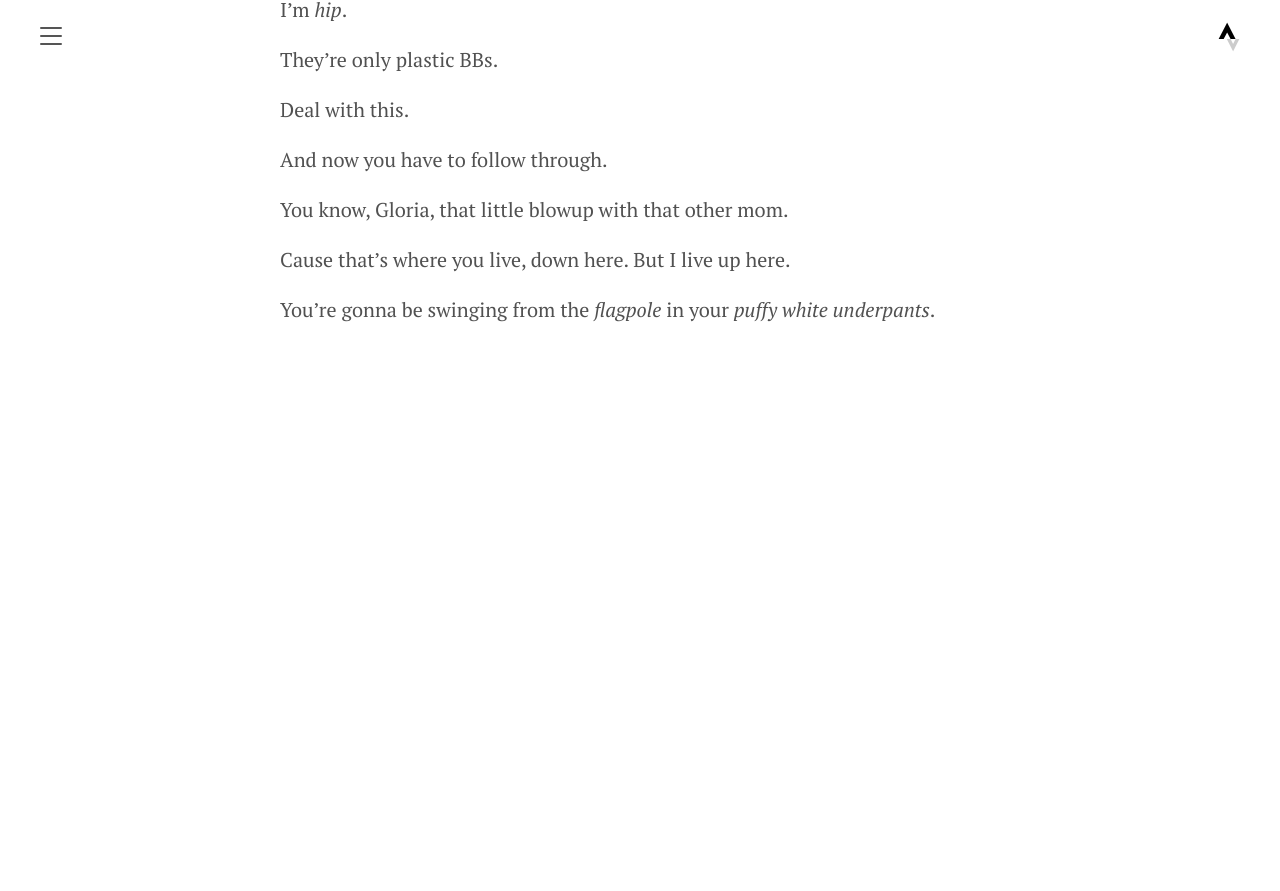
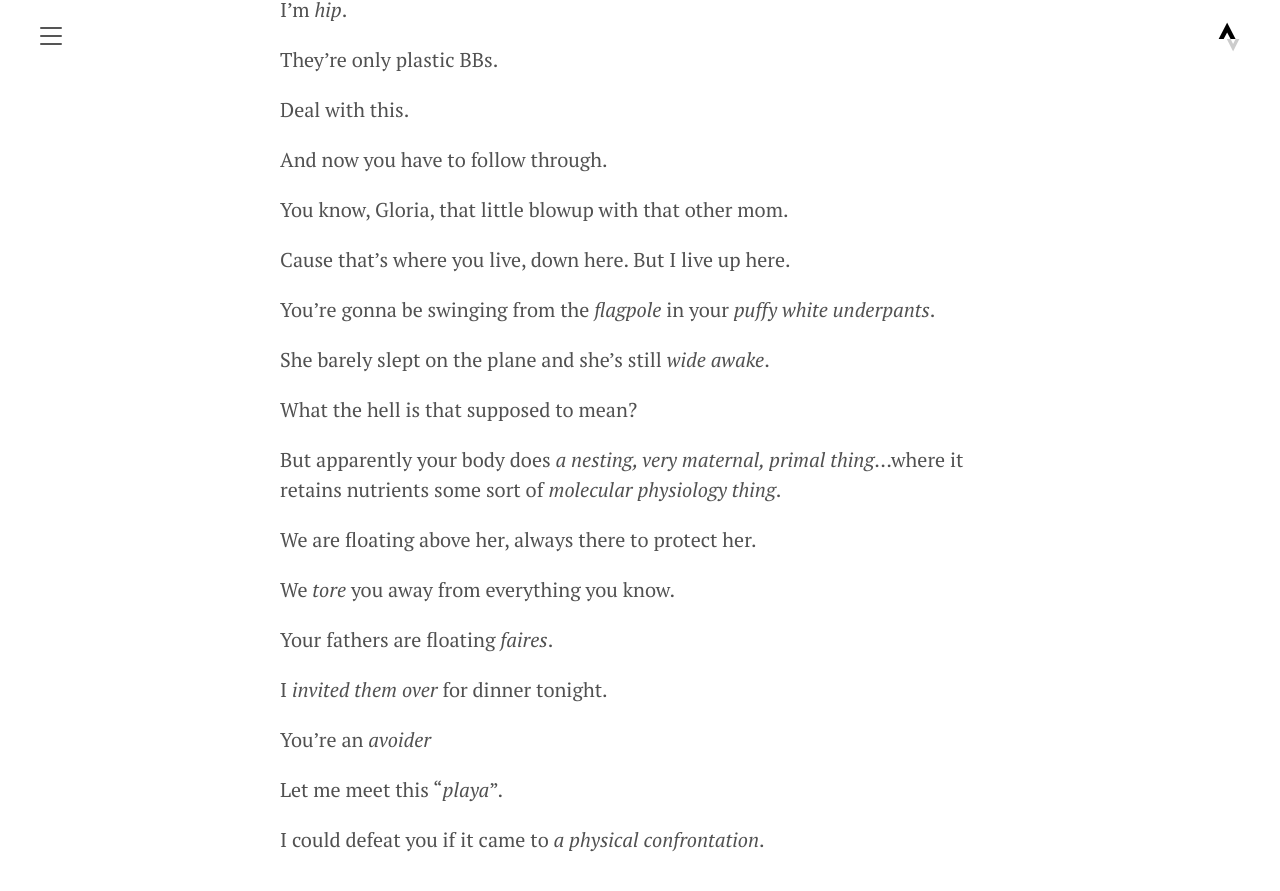
Before and after one commit to yoncise/yoncise.github.io, a Jekyll site: the page built from logs/_posts/2023/2023-12-12-149999271.md, in a window 1280 px wide and 900 px high, scrolled down 1197 px. Shown: the top 891 px of the window. Built offline with Jekyll 4.4.1, drawn with Linux system fonts in a browser that asks for light colours; before the commit the page ends 1602 px from its top, so only the background shows below that.

Commit message:
语雀同步 Modern Family S01E01

```diff
--- a/logs/_posts/2023/2023-12-12-149999271.md
+++ b/logs/_posts/2023/2023-12-12-149999271.md
@@ -51,3 +51,23 @@ You know, Gloria, that little blowup with that other mom.
 Cause that's where you live, down here. But I live up here.
 
 You're gonna be swinging from the _flagpole_ in your _puffy white underpants_.
+
+She barely slept on the plane and she's still _wide awake_.
+
+What the hell is that supposed to mean?
+
+But apparently your body does _a nesting, very maternal, primal thing_...where it retains nutrients some sort of _molecular physiology thing_.
+
+We are floating above her, always there to protect her.
+
+We _tore_ you away from everything you know.
+
+Your fathers are floating _faires_.
+
+I _invited them over_ for dinner tonight.
+
+You're an _avoider_
+
+Let me meet this "_playa_".
+
+I could defeat you if it came to _a physical confrontation_.
```
